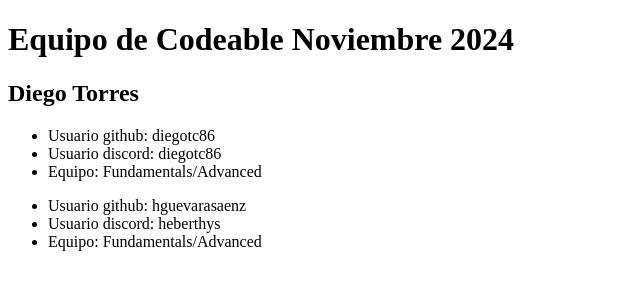
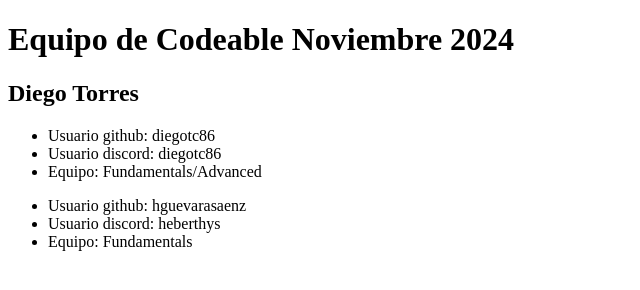
Before and after one commit to luis047527/nov24, a plain HTML site: page index.html in a window 1280 px wide. Shown: the full height of the page, 0-640 px from the left. Drawn offline with Linux system fonts and the light colour scheme.

Commit message:
Agrega Heberth Guevara edit

```diff
--- a/index.html
+++ b/index.html
@@ -16,7 +16,7 @@
     <ul>
       <li>Usuario github: hguevarasaenz</li>
       <li>Usuario discord: heberthys</li>
-      <li>Equipo: Fundamentals/Advanced</li>
+      <li>Equipo: Fundamentals</li>
     </ul>
   </body>
 </html>
```
